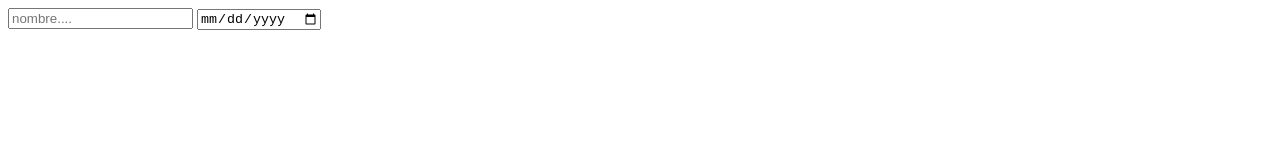
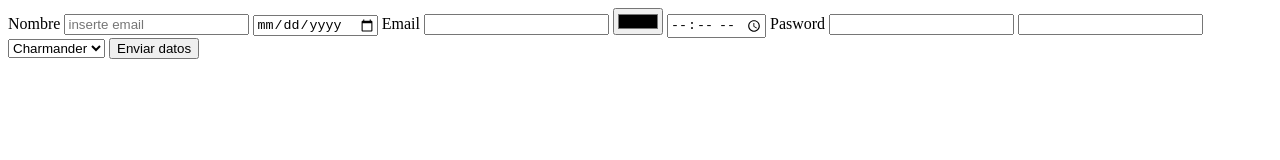
Before and after one commit to Ikercarmona/Formulario, a plain HTML site: page index.html in a window 1280 px wide. Drawn offline with Linux system fonts and the light colour scheme.

Commit message:
Iker Formuario Muy correcto

```diff
--- a/index.html
+++ b/index.html
@@ -9,9 +9,25 @@
 </head>
 
 <body>
-    <form action="">
-        <input type="text" placeholder="nombre....">
+    <form>
+        <label for="">Nombre</label>
+        <input type="text" placeholder="inserte email">
     <input type="date">
+    <label for="">Email</label>
+    <input type="email">
+    <input type="color">
+    <input type="time">
+    <label for="">Pasword</label>
+    <input type="password">
+    <input type="search">
+    <select name="" id="">
+        <option value="">Charmander</option>
+        <option value="">bulbasaur</option>
+        <option value="">squirtle</option>
+
+    </select>
+    <input type="submit" value="Enviar datos">
+
 
     </form>
 </body>
```
